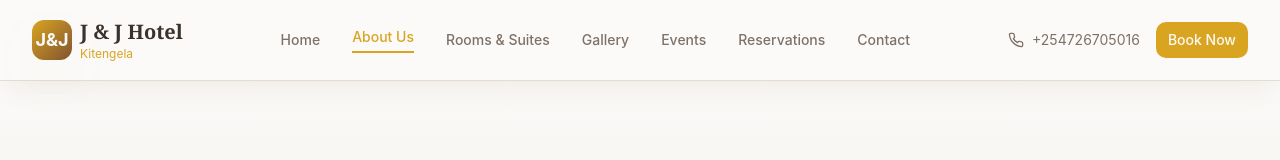
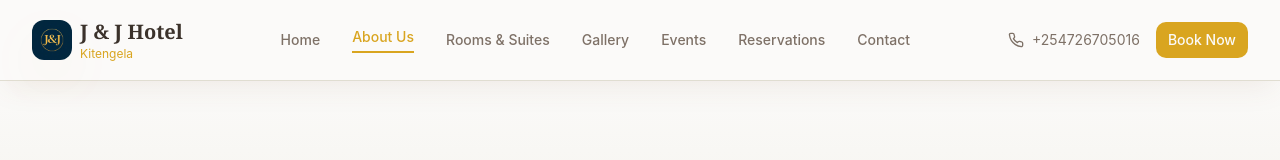
Before and after one commit to Aquillas254/jjhotel-kitengela-booking, a React (Vite) app: page /about in a window 1280 px wide. Shown: the top 160 px of the page. Built offline with nearby package versions, Linux system fonts and the light colour scheme.

Commit message:
Update dashboard logo

```diff
--- a/src/components/ui/navigation.tsx
+++ b/src/components/ui/navigation.tsx
@@ -31,8 +31,8 @@ const Navigation = () => {
         <div className="flex justify-between items-center h-20">
           {/* Logo */}
           <Link to="/" className="flex items-center space-x-2">
-            <div className="w-10 h-10 bg-gradient-hero rounded-lg flex items-center justify-center shadow-luxury">
-              <span className="text-primary-foreground font-bold text-lg">J&J</span>
+            <div className="w-10 h-10 rounded-lg shadow-luxury overflow-hidden">
+              <img src="/favicon.png" alt="J&J Hotel Logo" className="w-full h-full object-cover" />
             </div>
             <div className="hidden sm:block">
               <h1 className="text-xl font-serif font-bold text-foreground">J & J Hotel</h1>
```
